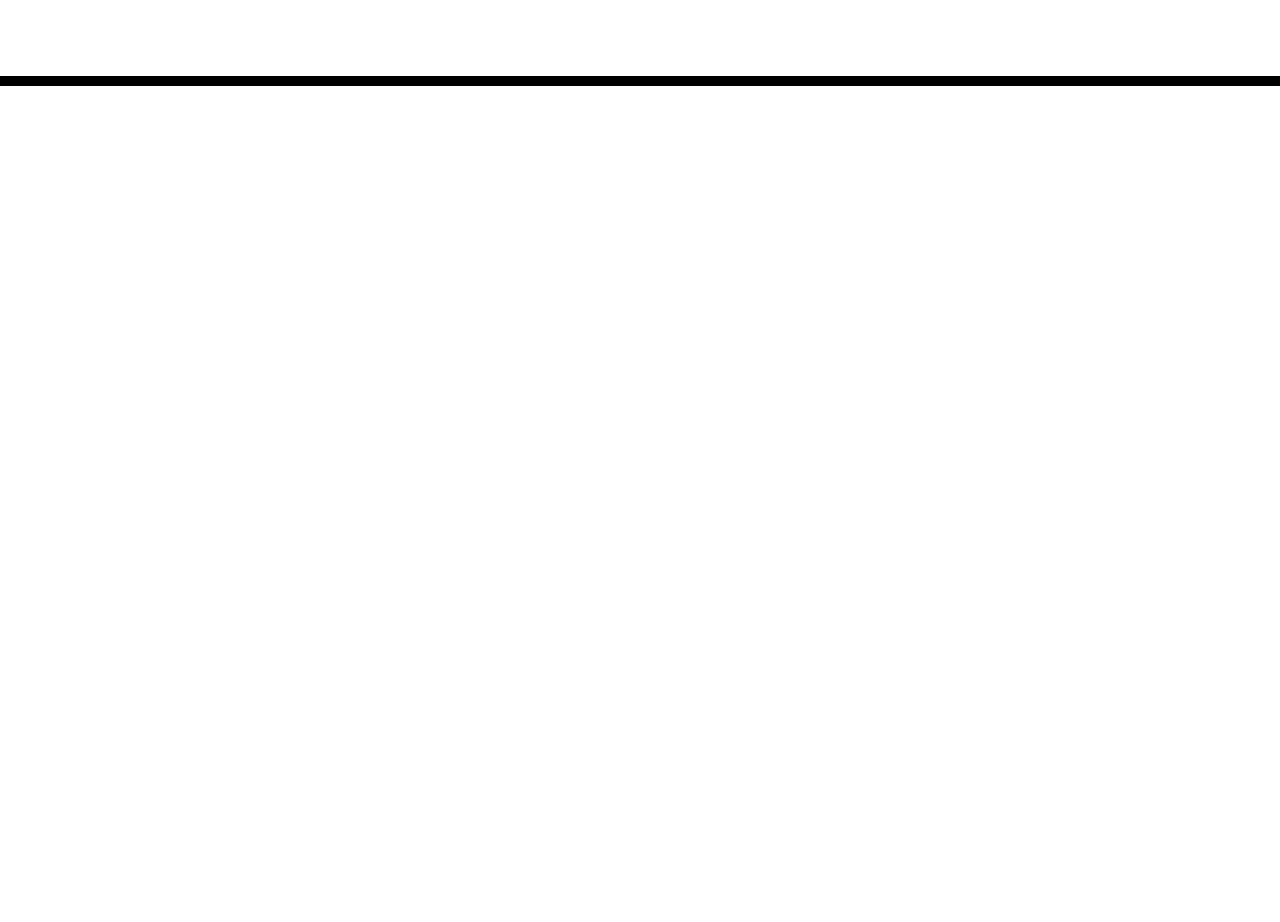
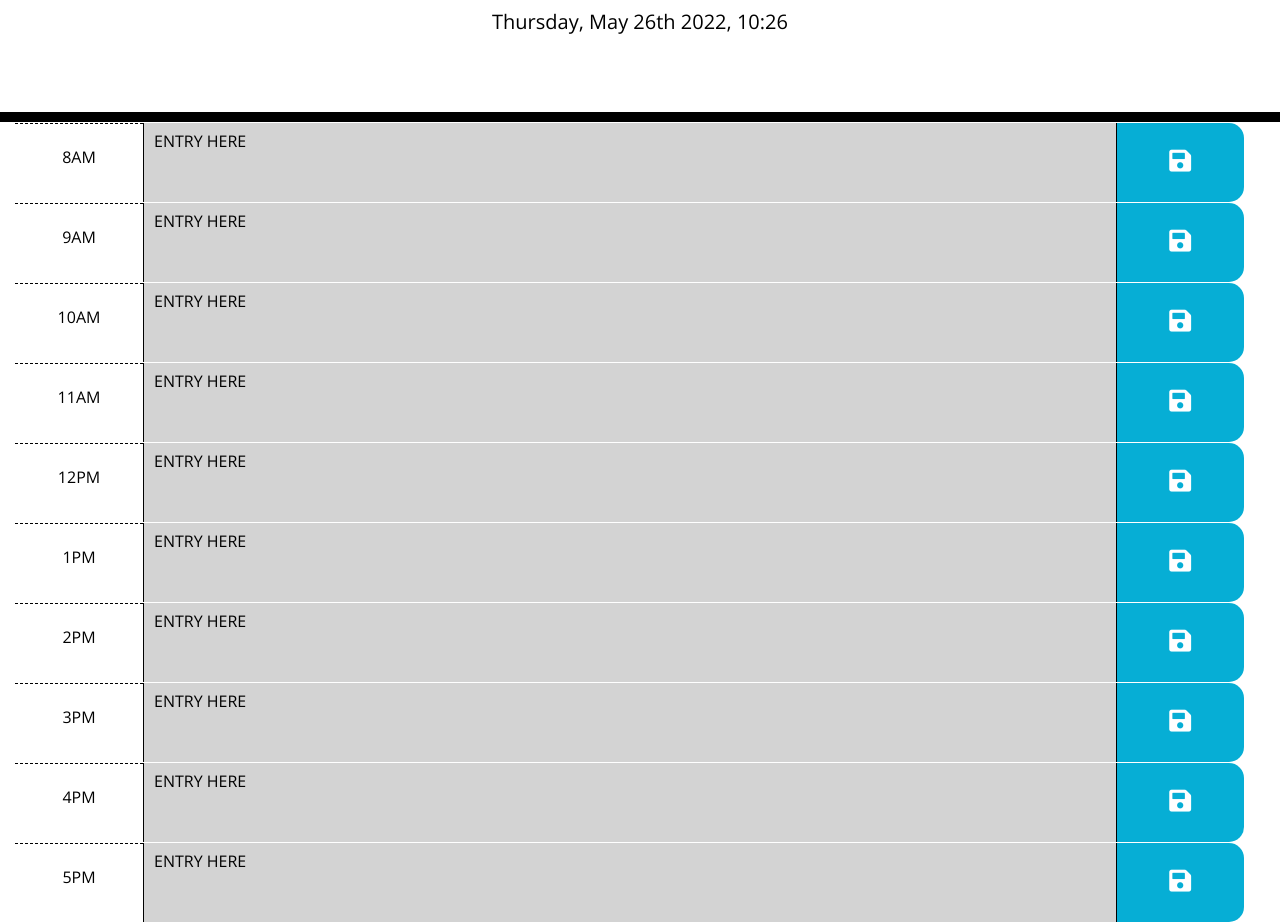
Before and after one commit to NaNifer/Personal-Workday-Scheduler-h5, a plain HTML site: page index.html in a window 1280 px wide. Shown: the part 182-1104 px from the top of the page. Before the commit the page ends 800 px from the top, so only its background shows below. Drawn offline with nearby package versions, Linux system fonts and the light colour scheme; files that its build step writes are made by us from their sources.

Commit message:
Style finished, beginning of moment

```diff
--- a/css/style.css
+++ b/assets/css/style.css
@@ -11,6 +11,12 @@ textarea {
   color: #000000;
   border-left: 1px solid black;
   padding: 10px;
+  width: 76vw;
+}
+
+textarea:focus {
+  outline: none !important;
+  border: 2px solid black;
 }
 
 .jumbotron {
@@ -19,6 +25,8 @@ textarea {
   color: black;
   border-radius: 0;
   border-bottom: 10px solid black;
+  width: 100vw;
+  margin-bottom: 0rem;
 }
 
 .description {
@@ -34,27 +42,34 @@ textarea {
   white-space: pre-wrap;
   height: 80px;
   border-top: 1px solid white;
+  flex-direction: row;
+  width: 96vw;
+  margin-right: 0px;
+  margin-left: 15px;
 }
 
 .hour {
   background-color: #ffffff;
   color: #000000;
   border-top: 1px dashed #000000;
+  width: 10vw;
+  padding-top: 25px;
 }
+
 
 .past {
   background-color: #d3d3d3;
-  color: white;
+  color: black;
 }
 
 .present {
   background-color: #ff6961;
-  color: white;
+  color: black;
 }
 
 .future {
   background-color: #77dd77;
-  color: white;
+  color: black;
 }
 
 .saveBtn {
@@ -63,9 +78,16 @@ textarea {
   border-bottom-right-radius: 15px;
   background-color: #06aed5;
   color: white;
+  width: 10vw;
+  padding-top: 25px;
+}
+
+i {
+  font-size: 25px;
 }
 
 .saveBtn i:hover {
-  font-size: 20px;
+  font-size: 35px;
+  color: #000000;
   transition: all 0.3s ease-in-out;
 }
--- /dev/null
+++ b/assets/js/script.js
@@ -0,0 +1,13 @@
+var today = moment();
+$("#currentDay").text(today.format("dddd, MMMM Do YYYY, h:mm"));
+
+var now = moment().format('HH:mm');
+console.log(now)
+
+console.log(moment('8:01', "HH:mm").isBetween('8:00', '8:59', "HH:mm", "HH:mm"));
+
+// let amBox8El = $('#amBox8')
+
+
+// Check to see all timeBoxes are between their respe tive times
+// If yes = green CSS, If Before = RED, If after
--- a/index.html
+++ b/index.html
@@ -1,38 +1,82 @@
 <!DOCTYPE html>
 <html lang="en">
+
 <head>
   <meta charset="UTF-8" />
   <meta name="viewport" content="width=device-width, initial-scale=1.0" />
   <meta http-equiv="X-UA-Compatible" content="ie=edge" />
-    <link
-      rel="stylesheet"
-      href="https://stackpath.bootstrapcdn.com/bootstrap/4.3.1/css/bootstrap.min.css"
-    />
-    <link
-      rel="stylesheet"
-      href="https://use.fontawesome.com/releases/v5.8.1/css/all.css"
-      integrity="sha384-50oBUHEmvpQ+1lW4y57PTFmhCaXp0ML5d60M1M7uH2+nqUivzIebhndOJK28anvf"
-      crossorigin="anonymous"
-    />
-    <link
-      href="https://fonts.googleapis.com/css?family=Open+Sans&display=swap"
-      rel="stylesheet"
-    />
-    <link rel="stylesheet" href="style.css" />
+  <link rel="stylesheet" href="https://stackpath.bootstrapcdn.com/bootstrap/4.3.1/css/bootstrap.min.css" />
+  <link rel="stylesheet" href="https://cdn.jsdelivr.net/npm/bootstrap-icons@1.7.2/font/bootstrap-icons.css">
+  <link rel="stylesheet" href="https://use.fontawesome.com/releases/v5.8.1/css/all.css"
+    integrity="sha384-50oBUHEmvpQ+1lW4y57PTFmhCaXp0ML5d60M1M7uH2+nqUivzIebhndOJK28anvf" crossorigin="anonymous" />
+  <link href="https://fonts.googleapis.com/css?family=Open+Sans&display=swap" rel="stylesheet" />
+  <link rel="stylesheet" href="assets/css/style.css" />
   <title>Work Day Scheduler</title>
 </head>
 
 <body>
   <header class="jumbotron">
     <h1 class="display-3">Work Day Scheduler</h1>
-      <p class="lead">A simple calendar app for scheduling your work day</p>
+    <p class="lead description">A simple calendar app for scheduling your work day</p>
     <p id="currentDay" class="lead"></p>
   </header>
-    <div class="container">
   <!-- Timeblocks go here -->
-    </div>
+  <section id="amBox8" class="time-block row">
+    <div class="hour">8AM</div>
+    <textarea class="past">ENTRY HERE</textarea>
+    <div class="saveBtn"><i class="fas fa-save"></i></div>
+  </section>
+  <section id="amBox9" class="time-block row">
+    <div class="hour">9AM</div>
+    <textarea class="past">ENTRY HERE</textarea>
+    <div class="saveBtn"><i class="fas fa-save"></i></div>
+  </section>
+  <section id="amBox10" class="time-block row">
+    <div class="hour">10AM</div>
+    <textarea class="past">ENTRY HERE</textarea>
+    <div class="saveBtn"><i class="fas fa-save"></i></div>
+  </section>
+  <section id="amBox11" class="time-block row">
+    <div class="hour">11AM</div>
+    <textarea class="past">ENTRY HERE</textarea>
+    <div class="saveBtn"><i class="fas fa-save"></i></div>
+  </section>
+  <section id="pmBox12" class="time-block row">
+    <div class="hour">12PM</div>
+    <textarea class="past">ENTRY HERE</textarea>
+    <div class="saveBtn"><i class="fas fa-save"></i></div>
+  </section>
+  <section id="pmBox1" class="time-block row">
+    <div class="hour">1PM</div>
+    <textarea class="past">ENTRY HERE</textarea>
+    <div class="saveBtn"><i class="fas fa-save"></i></div>
+  </section>
+  <section id="pmBox2" class="time-block row">
+    <div class="hour">2PM</div>
+    <textarea class="past">ENTRY HERE</textarea>
+    <div class="saveBtn"><i class="fas fa-save"></i></div>
+  </section>
+  <section id="pmBox3" class="time-block row">
+    <div class="hour">3PM</div>
+    <textarea class="past">ENTRY HERE</textarea>
+    <div class="saveBtn"><i class="fas fa-save"></i></div>
+  </section>
+  <section id="pmBox4" class="time-block row">
+    <div class="hour">4PM</div>
+    <textarea class="past">ENTRY HERE</textarea>
+    <div class="saveBtn"><i class="fas fa-save"></i></div>
+  </section>
+  <section id="pmBox5" class="time-block row">
+    <div class="hour">5PM</div>
+    <textarea class="past">ENTRY HERE</textarea>
+    <div class="saveBtn"><i class="fas fa-save"></i></div>
+  </section>
+
+
 
   <script src="https://cdnjs.cloudflare.com/ajax/libs/jquery/3.2.1/jquery.min.js"></script>
   <script src="https://cdnjs.cloudflare.com/ajax/libs/moment.js/2.24.0/moment.min.js"></script>
+  <script src="./assets/js/script.js"></script>
 </body>
+
 </html>
```
Also changed, not shown: 1 other file. Lines whose indentation alone changed are shown as unchanged.
